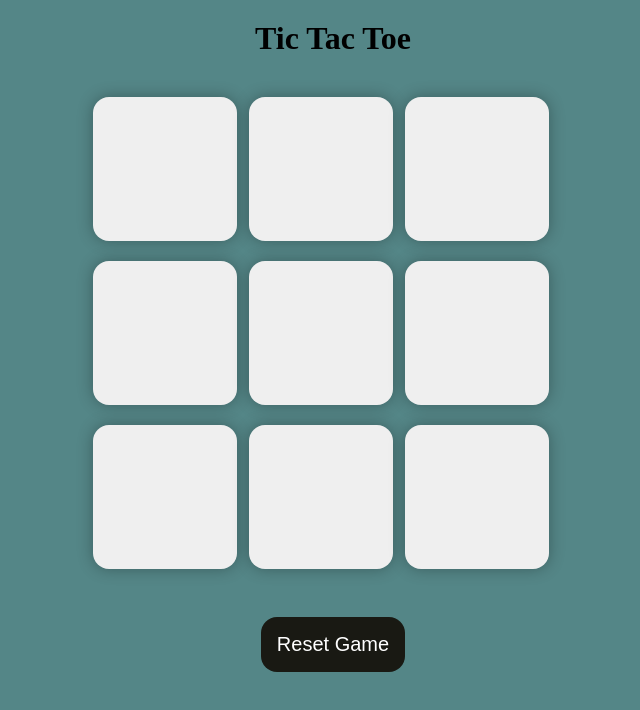
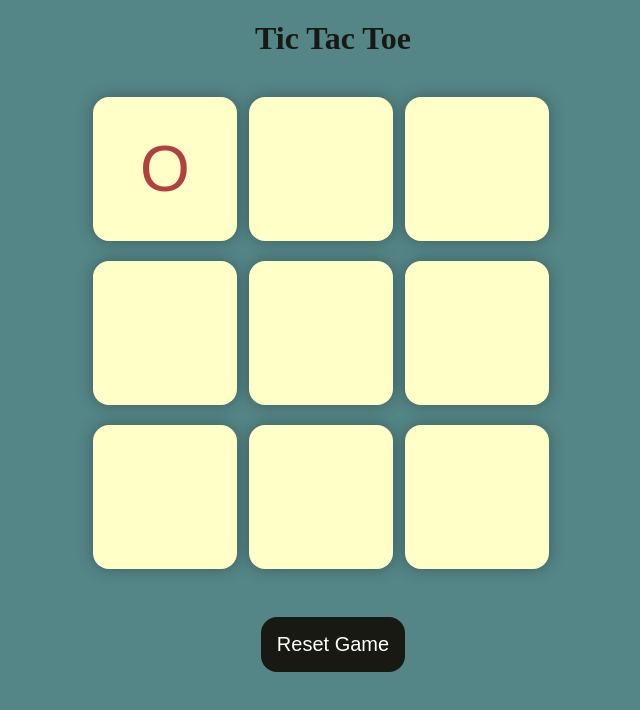
Before and after one commit to AbdulMoeed-Maan47/tic-tac-toe, a plain HTML site: page index.html in a window 1280 px wide. Both pictures are taken after a click on the button 472 px from the left and 169 px from the top of the page. Shown: the whole page, without its empty margins (307-947 px from the left). Drawn offline with Linux system fonts and the light colour scheme.

Commit message:
Implement game logic

```diff
--- a/css/style.css
+++ b/css/style.css
@@ -10,6 +10,7 @@ body {
 
 .heading {
   text-align: center;
+  color: #191913;
   margin-top: 20px;
 }
 
@@ -33,11 +34,12 @@ body {
 .box {
   height: 18vmin;
   width: 18vmin;
+  background-color: #ffffc7;
+  color: #b0413e;
+  font-size: 8vmin;
   border: none;
   border-radius: 1rem;
   box-shadow: 0 0 1rem rgba(0, 0, 0, 0.3);
-  font-size: 8vmin;
-  color: #b0413e;
 }
 
 .resetBtn {
--- a/js/script.js
+++ b/js/script.js
@@ -0,0 +1,51 @@
+const boxes = document.querySelectorAll(".box");
+let turnO = true;
+
+const winPatterns = [
+  [0, 1, 2],
+  [0, 3, 6],
+  [0, 4, 8],
+  [1, 4, 7],
+  [2, 5, 8],
+  [2, 4, 6],
+  [3, 4, 5],
+  [6, 7, 8],
+];
+
+for (let box of boxes) {
+  box.addEventListener("click", () => {
+    if (turnO) {
+      box.innerText = "O";
+      console.log("PlayerO played his move.");
+      turnO = false;
+    } else {
+      box.innerText = "X";
+      console.log("PlayerX played his move.");
+      turnO = true;
+    }
+    box.disabled = true;
+
+    checkWinner();
+  });
+}
+
+const disableBtns = () => {
+  for (let box of boxes) {
+    box.disabled = true;
+  }
+};
+
+const checkWinner = () => {
+  for (let winPattern of winPatterns) {
+    let pos0Val = boxes[winPattern[0]].innerText;
+    let pos1Val = boxes[winPattern[1]].innerText;
+    let pos2Val = boxes[winPattern[2]].innerText;
+
+    if (pos0Val !== "" && pos1Val !== "" && pos2Val !== "") {
+      if (pos0Val === pos1Val && pos1Val === pos2Val) {
+        disableBtns();
+        console.log(`Winner: Player${pos0Val}`);
+      }
+    }
+  }
+};
```
